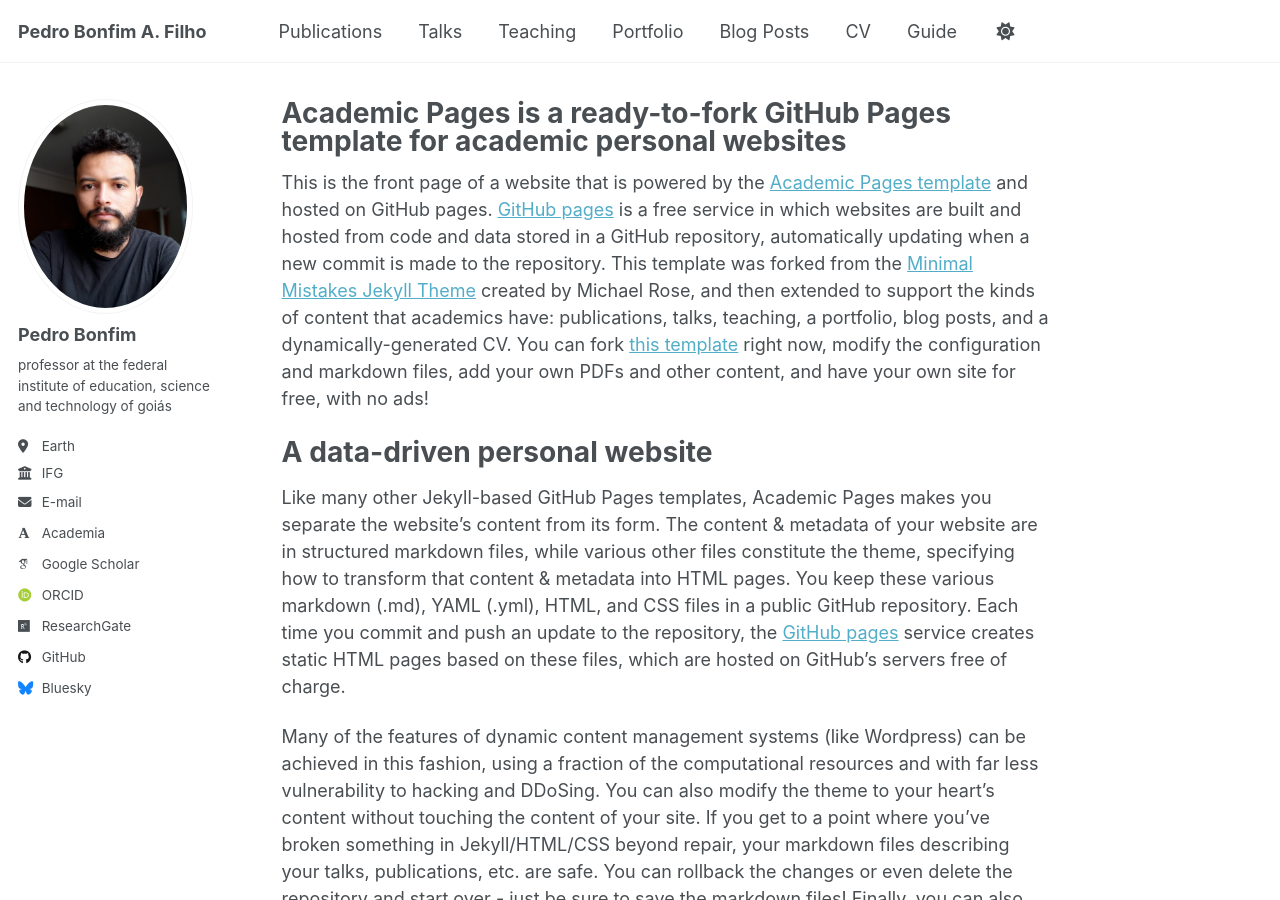
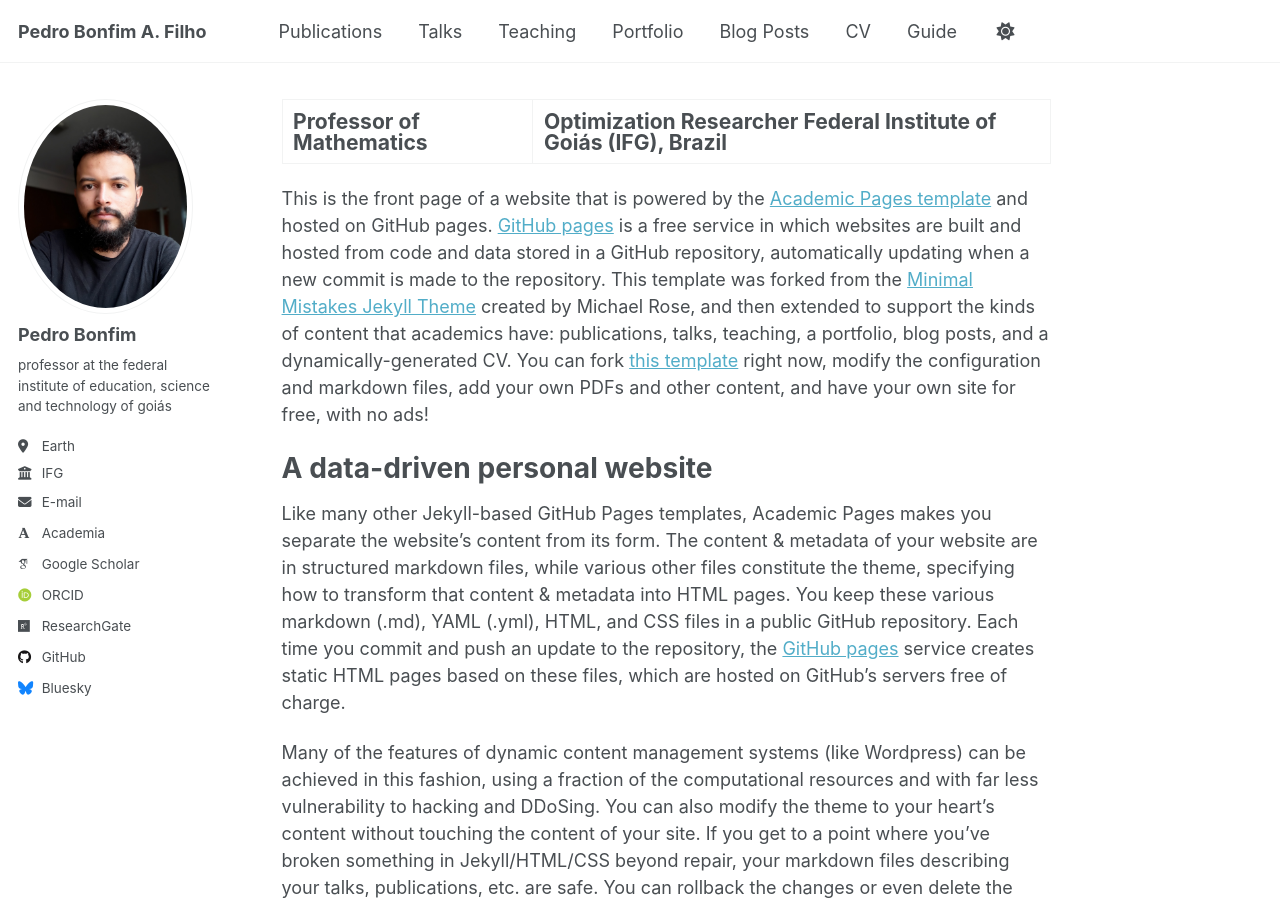
Before and after one commit to pedroassuncaofilho/pedroassuncaofilho.github.io, a Jekyll site: the page built from _pages/about.md, in a window 1280 px wide and 900 px high. Built offline with Jekyll 4.4.1, drawn with Linux system fonts in a browser that asks for light colours; some web fonts are replaced.

Commit message:
Update about.md

```diff
--- a/_pages/about.md
+++ b/_pages/about.md
@@ -1,6 +1,7 @@
 ---
 permalink: /
-title: "Academic Pages is a ready-to-fork GitHub Pages template for academic personal websites"
+title: "Professor of Mathematics | Optimization Researcher
+ Federal Institute of Goiás (IFG), Brazil"
 author_profile: true
 redirect_from:
   - /about/
```
